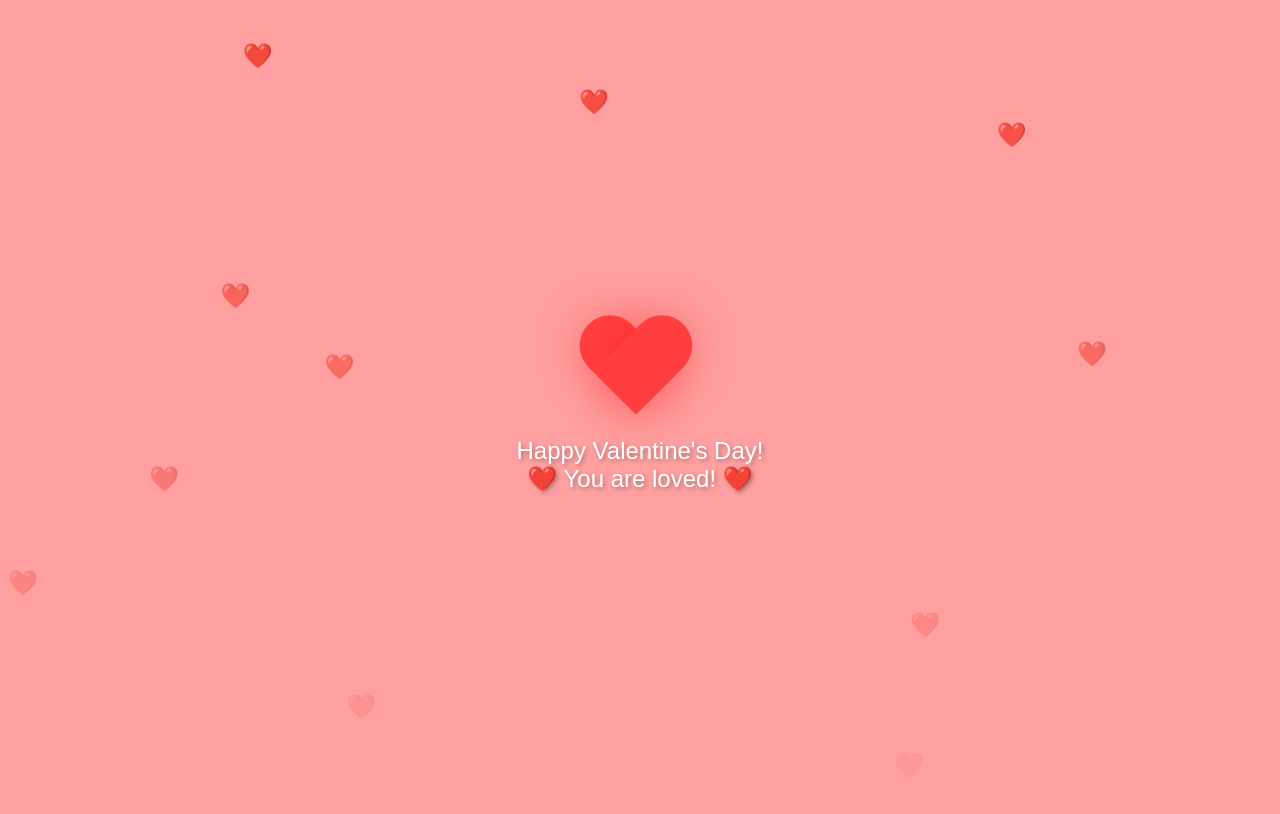
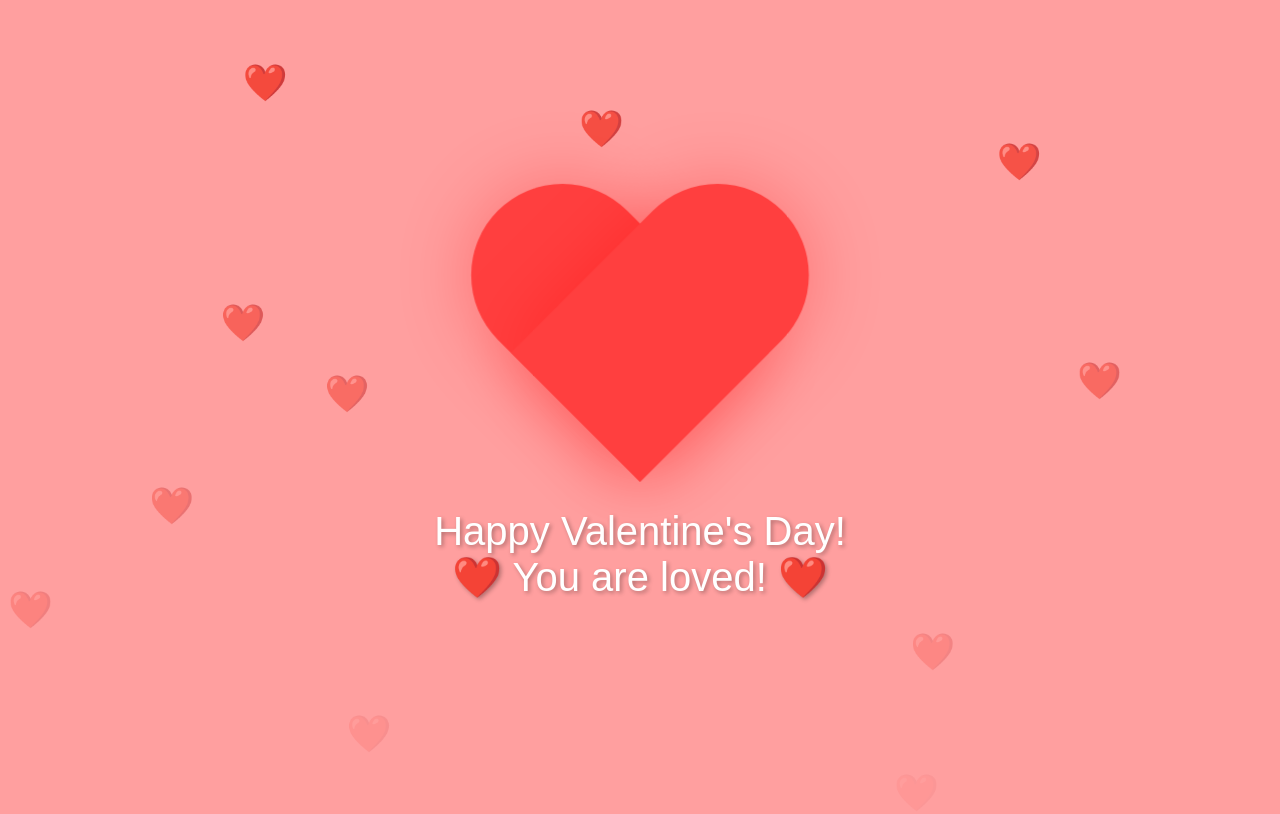
Before and after one commit to egoska123/valentine-day-sonya-bobr, a plain HTML site: page index.html in a window 1280 px wide. Drawn offline with Linux system fonts and the light colour scheme.

Commit message:
Update index.html

```diff
--- a/index.html
+++ b/index.html
@@ -22,26 +22,25 @@
 
         .heart {
             position: relative;
-            width: 100px;
-            height: 90px;
+            width: 300px;
+            height: 270px;
             animation: heartbeat 1.2s infinite;
-            margin: 20px;
-            left: 20%;
+            margin: 20px auto;
         }
 
         .heart::before,
         .heart::after {
             content: '';
             position: absolute;
-            width: 50px;
-            height: 80px;
+            width: 150px;
+            height: 240px;
             background: #ff3f3f;
-            border-radius: 50px 50px 0 0;
-            box-shadow: 0 0 40px rgba(255, 0, 0, 0.3);
+            border-radius: 150px 150px 0 0;
+            box-shadow: 0 0 60px rgba(255, 0, 0, 0.3);
         }
 
         .heart::before {
-            left: 50px;
+            left: 150px;
             transform: rotate(-45deg);
             transform-origin: 0 100%;
         }
@@ -54,7 +53,7 @@
 
         .falling-hearts {
             position: absolute;
-            top: -20px;
+            top: 0;
             left: 0;
             width: 100%;
             height: 100%;
@@ -64,7 +63,7 @@
         .small-heart {
             position: absolute;
             color: #ff3f3f;
-            font-size: 24px;
+            font-size: 36px;
             animation: fall linear forwards;
         }
 
@@ -86,7 +85,7 @@
         .message {
             color: #fff;
             text-shadow: 2px 2px 4px rgba(0, 0, 0, 0.3);
-            font-size: 24px;
+            font-size: 40px;
             margin-top: 20px;
         }
     </style>
@@ -116,9 +115,10 @@
             }, duration * 1000);
         }
         setInterval(createHeart, 300);
+
         const mainHeart = document.querySelector('.heart');
         mainHeart.addEventListener('mouseover', () => {
-            mainHeart.style.transform = 'scale(1.2)';
+            mainHeart.style.transform = 'scale(1.1)';
         });
         mainHeart.addEventListener('mouseout', () => {
             mainHeart.style.transform = 'scale(1)';
```
